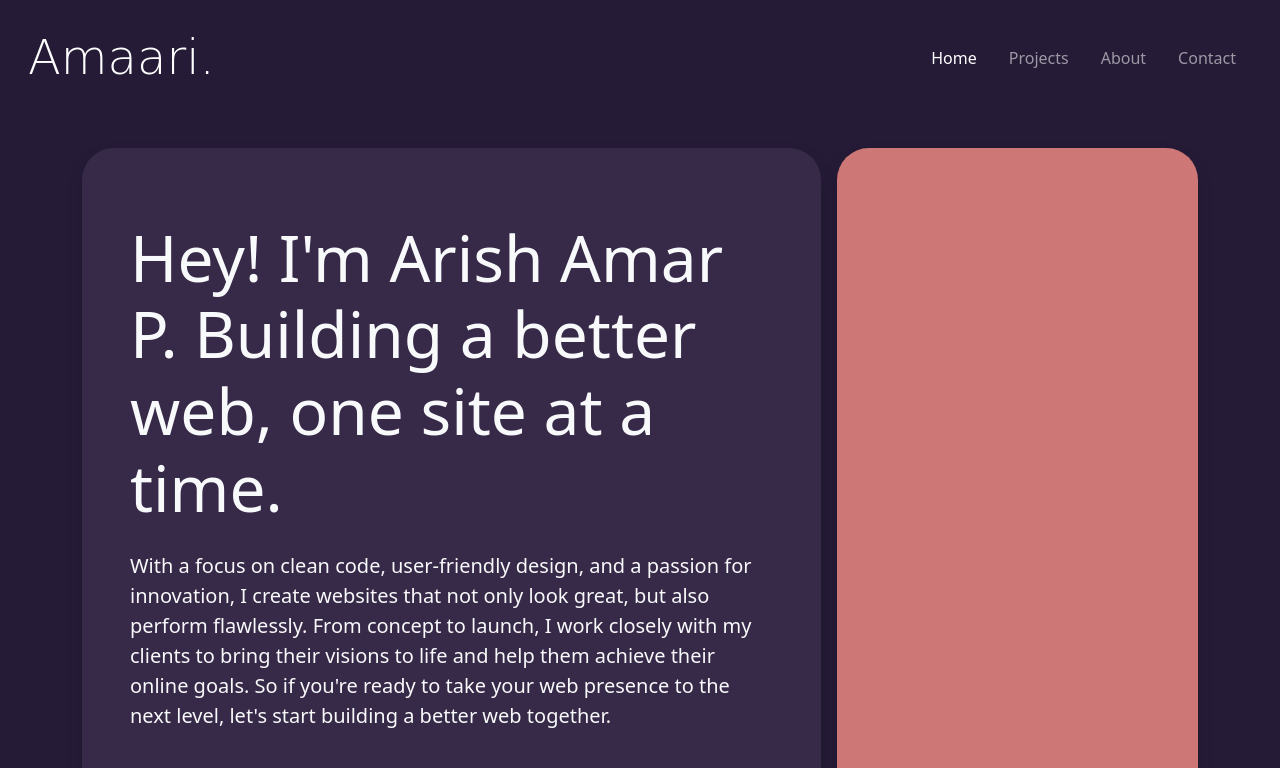
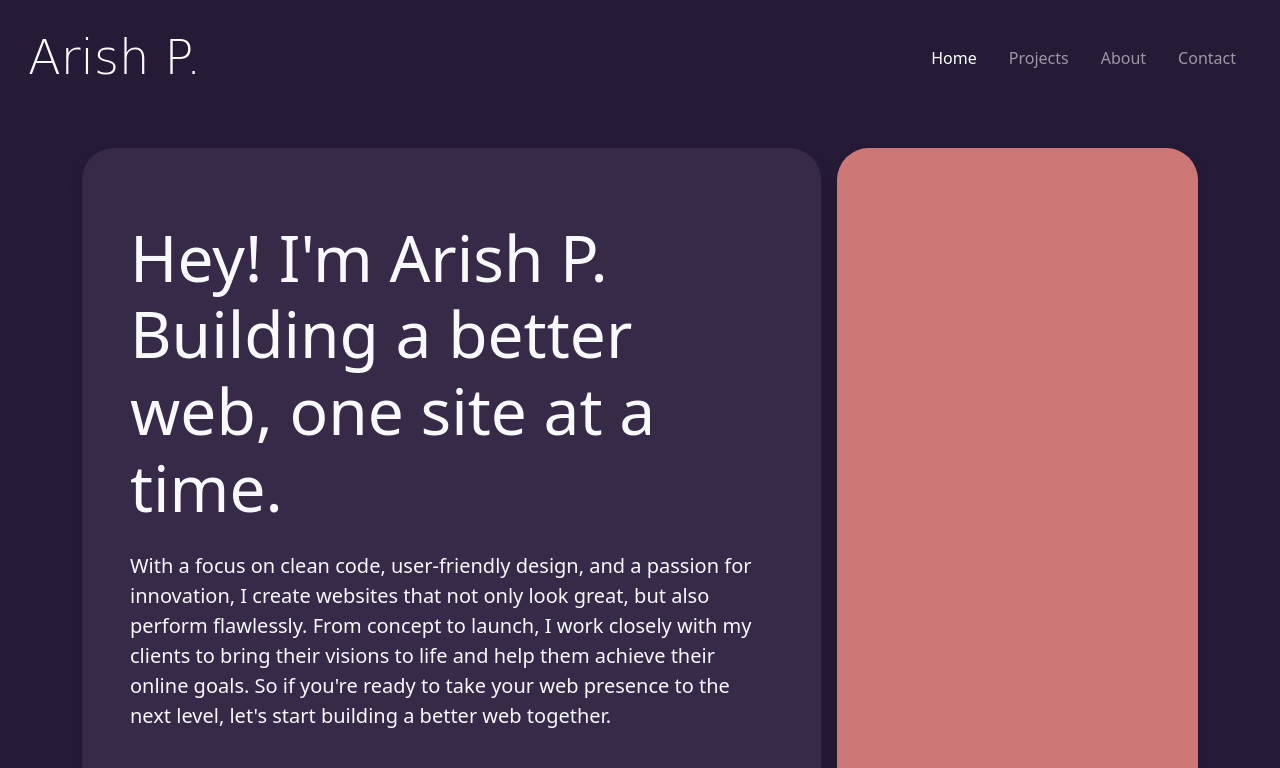
Before and after one commit to AP2K3/portfolio-v2, a website: page index.html in a window 1280 px wide. Shown: the top 768 px of the page. Drawn offline with nearby package versions, Linux system fonts and the light colour scheme; a web font is replaced by a local one.

Commit message:
Update index.html

```diff
--- a/index.html
+++ b/index.html
@@ -4,7 +4,7 @@
     <meta charset="UTF-8" />
     <meta http-equiv="X-UA-Compatible" content="IE=edge" />
     <meta name="viewport" content="width=device-width, initial-scale=1.0" />
-    <title>Arish Amar Pal Portfolio</title>
+    <title>Arish Pal Portfolio</title>
 
     <link rel="stylesheet" href="styles/stylesass.css" />
     <link rel="preconnect" href="https://fonts.googleapis.com" />
@@ -28,7 +28,7 @@
       <nav class="navbar mb-5 mt-3 navbar-expand-md navbar-dark">
         <div class="container-fluid">
           <a href="#" class="navbar-brand mx-3">
-            <span class="display-5">Amaari.</span>
+            <span class="display-5">Arish P.</span>
           </a>
           <button
             class="navbar-toggler mx-3"
@@ -66,7 +66,7 @@
             <div class="col-md-8">
               <div class="content-box shadow p-3 p-sm-5 text-light rounded-5">
                 <h1 class="display-3 my-4">
-                  Hey! I'm Arish Amar P. Building a better web, one site at a
+                  Hey! I'm Arish P. Building a better web, one site at a
                   time.
                 </h1>
                 <p class="lead my-4">
```
